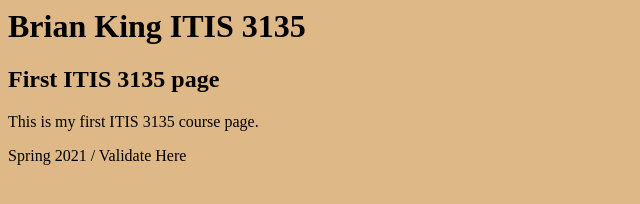
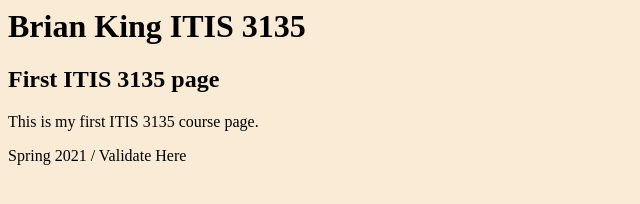
Before and after one commit to bking52/ITCS3155, a plain HTML site: page index.html in a window 1280 px wide. Shown: the whole page, without its empty margins (0-640 px from the left). Drawn offline with Linux system fonts and the light colour scheme.

Commit message:
Updated style.css again

```diff
--- a/styles/style.css
+++ b/styles/style.css
@@ -1,5 +1,5 @@
 body
 {
     color:black;
-    background-color:burlywood;
+    background-color:antiquewhite;
 }
```
